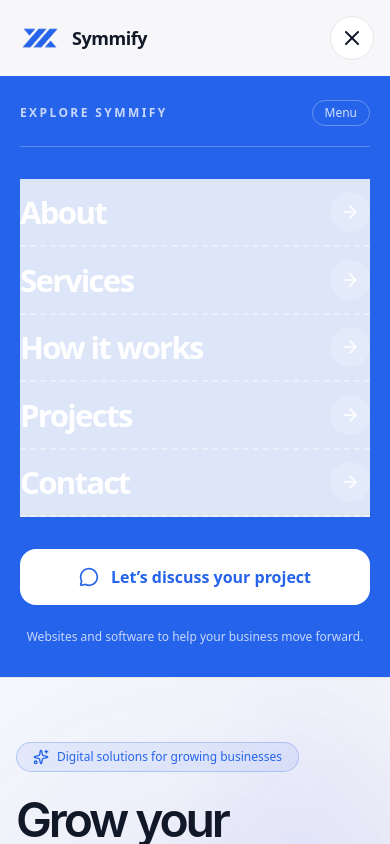
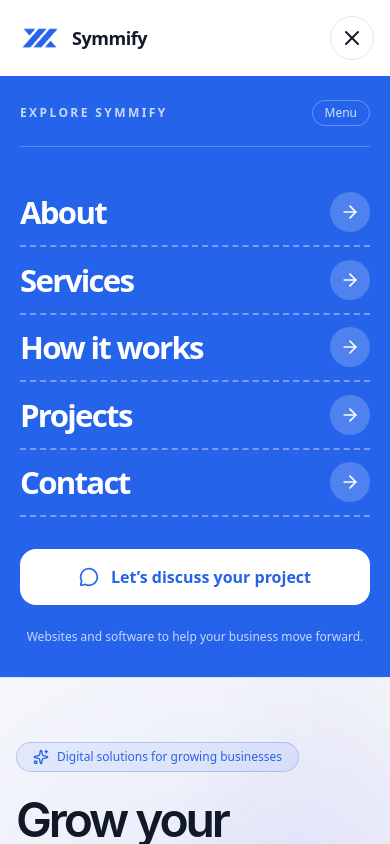
Before and after one commit to MayurPanchbhai/devbymayur, a React (Vite) app: page / in a window 390 px wide. Both pictures are taken after a click on the button 352 px from the left and 38 px from the top of the page. Shown: the top 844 px of the page. Built offline with nearby package versions, Linux system fonts and the light colour scheme.

Commit message:
mobile nav bg clour fix

```diff
--- a/src/components/Navbar.jsx
+++ b/src/components/Navbar.jsx
@@ -135,7 +135,7 @@
               ["About", sectionLink("about")],
               ["Services", sectionLink("services")],
               ["How it works", sectionLink("how-to-start")],
-              ["Projects", "/projects"],
+              ["Projects", sectionLink("projects")],
               ["Contact", sectionLink("contact")],
             ].map(([label, href], index) => (
               <a
--- a/src/index.css
+++ b/src/index.css
@@ -8,12 +8,15 @@
 .nav-link-pop {
   position: relative;
   isolation: isolate;
-  transition: color 180ms ease, transform 220ms cubic-bezier(.2,.8,.2,1), background-color 180ms ease;
+  transition:
+    color 180ms ease,
+    transform 220ms cubic-bezier(0.2, 0.8, 0.2, 1),
+    background-color 180ms ease;
 }
 .nav-link-pop::after {
   position: absolute;
   right: 1rem;
-  bottom: .35rem;
+  bottom: 0.35rem;
   left: 1rem;
   height: 2px;
   border-radius: 999px;
@@ -21,18 +24,24 @@
   content: "";
   transform: scaleX(0);
   transform-origin: left;
-  transition: transform 220ms cubic-bezier(.2,.8,.2,1);
+  transition: transform 220ms cubic-bezier(0.2, 0.8, 0.2, 1);
 }
 .nav-link-pop:hover,
 .nav-link-pop:focus-visible {
   z-index: 1;
   outline: none;
-  background-color: color-mix(in srgb, var(--nav-accent, #2563eb) 10%, transparent);
+  background-color: color-mix(
+    in srgb,
+    var(--nav-accent, #2563eb) 10%,
+    transparent
+  );
   color: var(--nav-accent, #2563eb) !important;
   transform: translateY(-2px) scale(1.04);
 }
 .nav-link-pop:hover::after,
-.nav-link-pop:focus-visible::after { transform: scaleX(1); }
+.nav-link-pop:focus-visible::after {
+  transform: scaleX(1);
+}
 
 /* Editorial light-and-ink visual direction from the supplied reference. */
 body {
@@ -44,7 +53,7 @@
 }
 .min-h-screen[data-theme] nav,
 .min-h-screen[data-theme] footer {
-  background-color: rgba(248, 248, 251, 0.88) !important;
+  /* background-color: rgba(248, 248, 251, 0.88); */
 }
 .min-h-screen[data-theme] main > section:not(#devices):not(#services),
 .min-h-screen[data-theme] #services {
```
